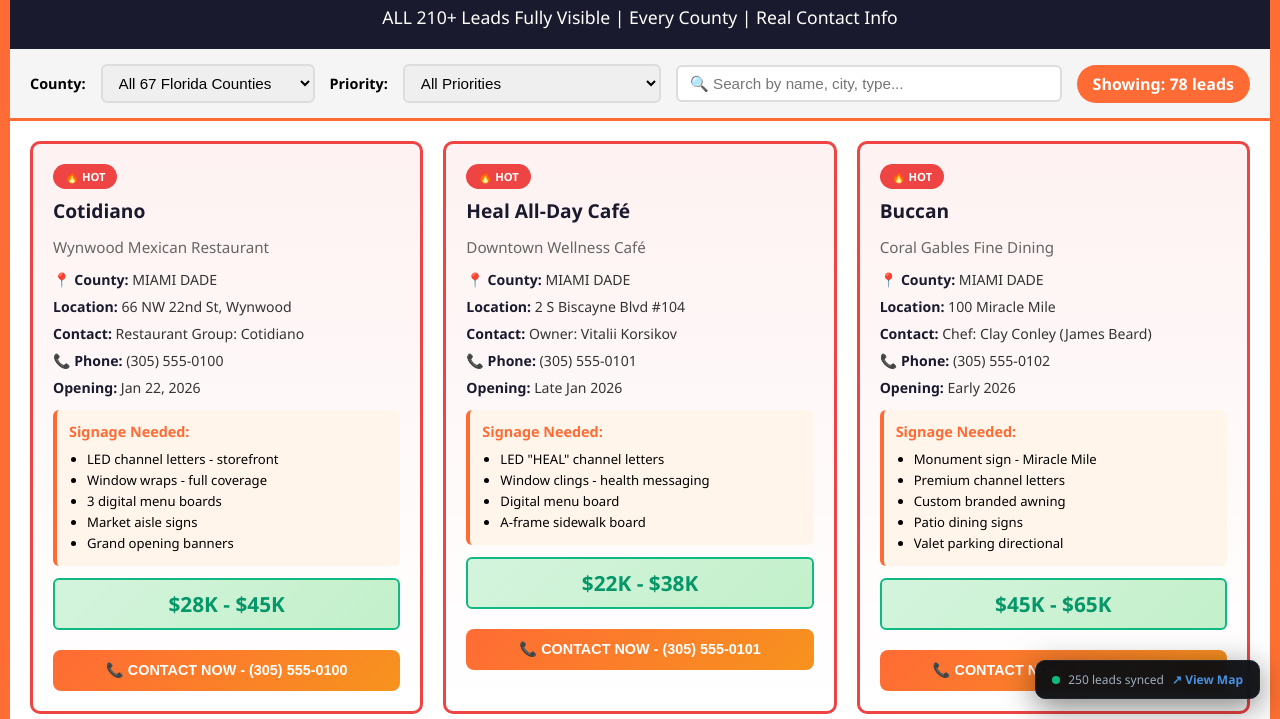
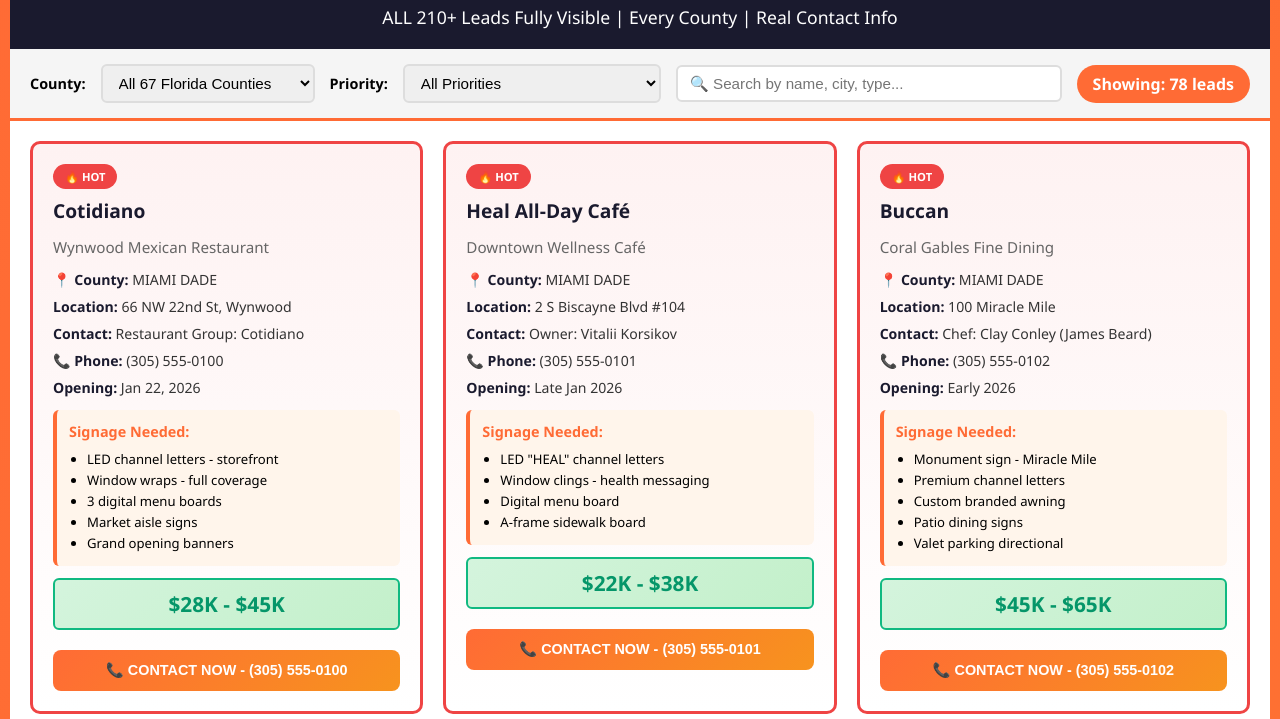
Before and after one commit to tcsignlab/leads, a plain HTML site: page florida-sign-leads.html in a window 1280 px wide. Shown: the part 81-800 px from the top of the page. Drawn offline with Linux system fonts and the light colour scheme.

Commit message:
Add files via upload

```diff
--- a/florida-sign-leads.html
+++ b/florida-sign-leads.html
@@ -121,36 +121,9 @@
             font-size: 1em;
         }
         @media (max-width: 768px) { .leads-grid { grid-template-columns: 1fr; } }
-   @keyframes syncpulse {
-  0%,100% { box-shadow: 0 0 0 0 rgba(16,185,129,0.6); }
-  50%      { box-shadow: 0 0 0 5px rgba(16,185,129,0); }
-}</style>
+    </style>
 </head>
 <body>
-    <div id="mapsync-badge" style="
-  position: fixed;
-  bottom: 20px;
-  right: 20px;
-  background: rgba(10,12,16,0.95);
-  border: 1px solid #1e2330;
-  border-radius: 10px;
-  padding: 10px 16px;
-  font-family: 'Segoe UI', sans-serif;
-  font-size: 0.75rem;
-  color: #a0aec0;
-  display: flex;
-  align-items: center;
-  gap: 8px;
-  z-index: 9999;
-  backdrop-filter: blur(10px);
-  box-shadow: 0 8px 32px rgba(0,0,0,0.5);
-  cursor: pointer;
-  transition: all 0.2s;
-" onclick="window.location.href='us-map-dashboard.html'" title="Return to National Map">
-  <span style="width:8px;height:8px;background:#10b981;border-radius:50%;display:inline-block;animation:syncpulse 2s infinite;flex-shrink:0;"></span>
-  <span>Synced to National Map</span>
-  <span style="color:#4a90e2;font-weight:700;">↗ View Map</span>
-</div>
     <div class="container">
         <header>
             <h1>🎯 FLORIDA SIGN LEADS - COMPLETE DATABASE</h1>
@@ -439,114 +412,6 @@
                   `• Show project timeline\n` +
                   `• Set follow-up reminders`);
         }
-
-
-
-
-// ╔══════════════════════════════════════════════════════════════╗
-// ║  SIGN LEADS MAP SYNC — Configuration                        ║
-// ║  Edit these values for each state page                      ║
-// ╚══════════════════════════════════════════════════════════════╝
-
-const MAPSYNC_CONFIG = {
-  // Your state's 2-letter abbreviation (REQUIRED)
-stateAbbr: 'FL',
-
-  // Human-readable state name
-  stateName: 'Florida',
-
-  // Lead counts — update these to match your actual data
-  // You can also call updateMapSync({ leads: allLeads.length })
-  // dynamically after filtering/loading
-  leads: 250,        // Total lead count
-  hot:   180,        // Hot leads count
-  warm:  70,         // Warm leads count
-
-  // Estimated revenue range (string, shown in tooltip)
-  revenue: '$18.4M',
-
-  // Path back to the main map (update if files are in different folders)
-  mapPath: 'us-map-dashboard.html',
-};
-
-// ─────────────────────────────────────────────────────────────────
-// DO NOT EDIT BELOW THIS LINE
-// ─────────────────────────────────────────────────────────────────
-const _SYNC_KEY = 'signleads_state_data';
-
-function updateMapSync(overrides) {
-  try {
-    const config = Object.assign({}, MAPSYNC_CONFIG, overrides || {});
-    const existing = JSON.parse(localStorage.getItem(_SYNC_KEY) || '{}');
-    existing[config.stateAbbr] = {
-      leads:    config.leads,
-      hot:      config.hot,
-      warm:     config.warm,
-      revenue:  config.revenue,
-      stateName:config.stateName,
-      updated:  new Date().toISOString(),
-    };
-    localStorage.setItem(_SYNC_KEY, JSON.stringify(existing));
-
-    // Update badge
-    const badge = document.getElementById('mapsync-badge');
-    if (badge) {
-      badge.querySelector('span:nth-child(2)').textContent =
-        config.leads + ' leads synced';
-    }
-  } catch(e) {
-    console.warn('[MapSync] Could not write to localStorage:', e);
-  }
-}
-
-// ─────────────────────────────────────────────────────────────────
-// AUTO-COUNT INTEGRATION
-// If your page has a lead count element, MapSync will watch it
-// and auto-update when the count changes (e.g. after filtering)
-// ─────────────────────────────────────────────────────────────────
-function _autoWatchLeadCount() {
-  // Works with the default texas-sign-leads.html structure
-  // where document.getElementById('leadCount') holds the count
-  const countEl = document.getElementById('leadCount');
-  if (!countEl) return;
-
-  const observer = new MutationObserver(() => {
-    const count = parseInt(countEl.textContent, 10);
-    if (!isNaN(count)) {
-      // Only sync the filtered count if it's a meaningful view
-      // (don't sync "3 results" from a search — sync total only)
-      // Remove this block if you want to always sync displayed count:
-      // updateMapSync({ leads: count });
-    }
-  });
-  observer.observe(countEl, { childList: true, subtree: true });
-}
-
-// Run on page load
-document.addEventListener('DOMContentLoaded', function() {
-  // Push initial data to map
-  updateMapSync();
-  // Start watching for count changes
-  _autoWatchLeadCount();
-});
-
-// ─────────────────────────────────────────────────────────────────
-// USAGE EXAMPLES:
-//
-// 1. Basic (runs automatically on load — just set config above)
-//
-// 2. Update dynamically when leads load:
-//    updateMapSync({ leads: allLeads.length, hot: hotLeads.length });
-//
-// 3. Update after filter changes:
-//    // (in your filterLeads function, after displayLeads(filtered))
-//    // updateMapSync({ leads: allLeads.length }); // always use TOTAL
-//
-// 4. Change state programmatically:
-//    updateMapSync({ stateAbbr: 'FL', stateName: 'Florida', leads: 120 });
-// ─────────────────────────────────────────────────────────────────
-const STATE_PAGES = {
-  'FL': 'florida-sign-leads.html',  // ← add this
-};</script>
+    </script>
 </body>
 </html>
```
